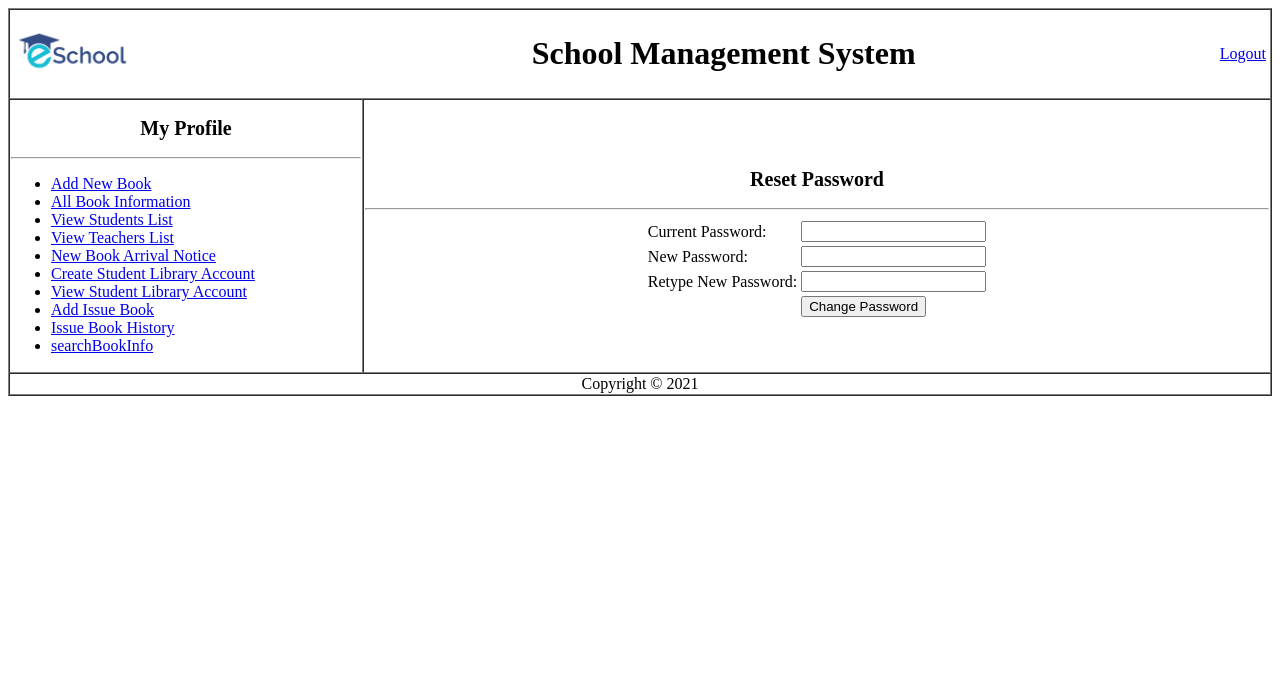
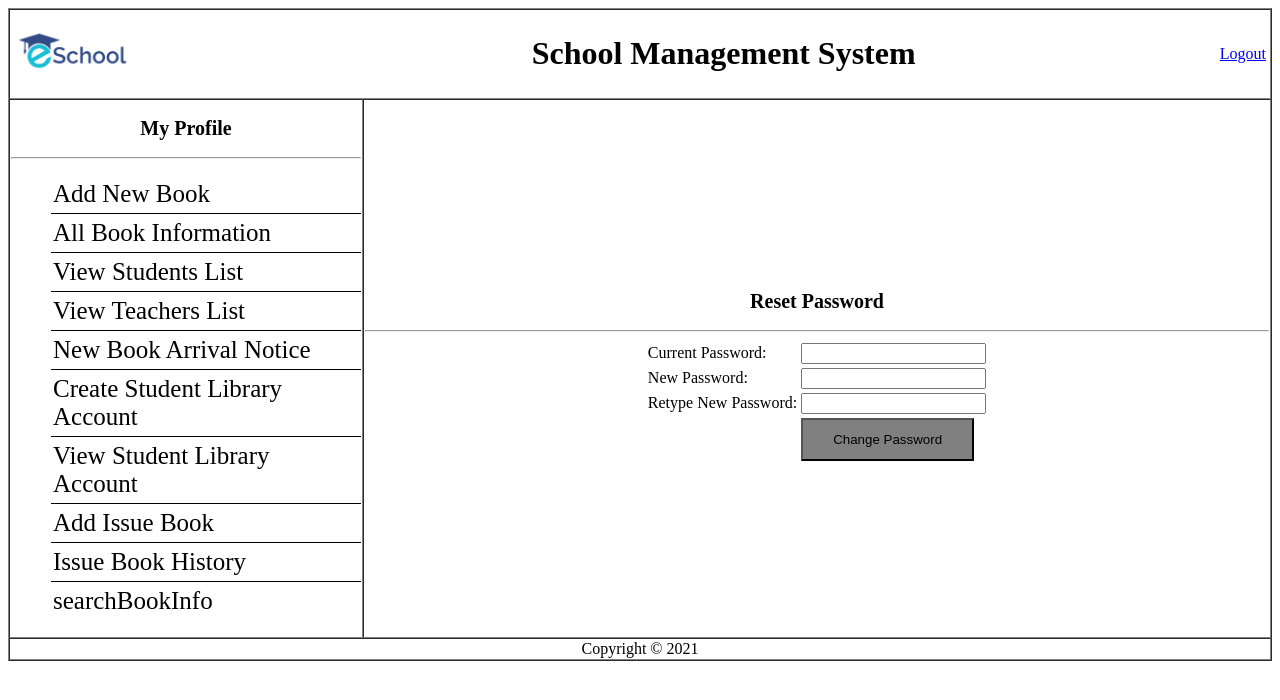
Before and after one commit to AnirbanSahaAnik/School-management-system, a PHP site: page /View/changeLibrarianPassword.php in a window 1280 px wide. Shown: the top 700 px of the page. Run offline with PHP 8.4, Linux system fonts and the light colour scheme; the visitor is signed in with stand-in values (Sample User, id 1).

Commit message:
finishing project

```diff
--- a/Librarian/Controller/bookInfoCheck.php
+++ b/Librarian/Controller/bookInfoCheck.php
@@ -15,7 +15,7 @@ if(isset($_POST['addnewbook'])){
         if($isbn == ""){
             echo "ISBN Field is Must Require";
         }else{
-            if(strlen($isbn) == 4){
+            if(strlen($isbn) == 10){
                 if(is_numeric($isbn)){
                     return $isbn;
                 }else{
@@ -23,7 +23,7 @@ if(isset($_POST['addnewbook'])){
                 }
 
             }else{
-                echo "ISBN Number Should be 4 digit";
+                echo "ISBN Number Should be 10 digit";
             }
         }
     }
--- a/Librarian/View/addnewbook.php
+++ b/Librarian/View/addnewbook.php
@@ -64,7 +64,7 @@
             var Bookcopy = document.getElementById('bookcopy').value;
             var Edition = document.getElementById('edition').value;
             var Bookfile = document.getElementById('bookfile').value;
-            if(Isbn!="" && Isbn.length == 3){
+            if(Isbn!="" && Isbn.length == 9){
                 document.getElementById('msg1').innerHTML="";
                 document.getElementById('isbn').className="success";
             }
@@ -172,7 +172,7 @@
                     </tr>
                     <tr>
                         <td></td>
-                        <td><input type="submit" name="addnewbook" value="Add New Book">
+                        <td id="lol"><input type="submit" name="addnewbook" value="Add New Book">
                             <input type="reset" value="Reset">
                         </td>
                     </tr>
@@ -180,5 +180,4 @@
           </form>
         </td>
       </tr>
-
       <?php include('footer.php'); ?>
--- a/Librarian/View/changeLibrarianPassword.php
+++ b/Librarian/View/changeLibrarianPassword.php
@@ -1,6 +1,4 @@
 <?php $title= "Reset Password";
-// session_start();
-// echo $_SESSION['librarianid'];
 include('header.php');
    ?>
 
@@ -23,6 +21,7 @@ include('header.php');
         <td width="350px">
           <h2 align="center"><a href="viewLibrarianProfile.php">My Profile</a></h2></h2>
           <hr>
+          <div id="sidebar">
           <ul>
             <li><a href="addnewbook.php">Add New Book</a></li>
             <li><a href="allBooksInfo.php">All Book Information</a></li>
@@ -35,8 +34,10 @@ include('header.php');
             <li><a href="issuedBookHistory.php">Issue Book History</a></li>
             <li><a href="searchBookInfo.php">searchBookInfo</a></li>
           </ul>
+          </div>
         </td>
         <td id="main content"><h2 align="center" ><?php echo $title; ?></h2><hr>
+        <div id="chngpass">
         <form action="../Controller/changeLibrarianPassCheck.php" method="POST">
           <table align="center">
           <tr>
@@ -53,11 +54,11 @@ include('header.php');
           </tr>
           <tr>
             <td></td>
-            <td><input type="submit" name="changepassword" value="Change Password"></td>
+            <td><input type="submit" name="changepassword" value="Change Password" id="commonbttnforall"></td>
           </tr>
          </table>
          </form>
-
+         </div>
         </td>
       </tr>
 
--- a/Librarian/View/header.php
+++ b/Librarian/View/header.php
@@ -17,6 +17,6 @@
             border: 3px solid green;
         }
     </style>
-    <link rel="stylesheet" href="../Resources/css/style.css">
+    <link rel="stylesheet" href="../css/style.css">
 </head>
 <body>
--- a/Librarian/View/viewBookInfo.php
+++ b/Librarian/View/viewBookInfo.php
@@ -42,7 +42,7 @@ $bookinfo =  viewBookInfo($serialno);
         </td>
         <td id="main content"><h2 align="center" ><?php echo $title; ?></h2><hr>
 
-
+        <div id="notice">
     <table border="1">
     <tr>
             <th>ISBN</th>
@@ -64,5 +64,6 @@ $bookinfo =  viewBookInfo($serialno);
         </tr>
       </table>
           </div>
+        </div>
 
       <?php include('footer.php'); ?>
--- a/Librarian/View/viewLibrarianProfile.php
+++ b/Librarian/View/viewLibrarianProfile.php
@@ -41,7 +41,7 @@ $librarianinfo =  viewLibrarianProfile($librarianid);
           </div>
         </td>
         <td id="main content">
-
+        <div id="notice">
         <table border="1">
         <tr>
             <th>Librarian ID</th>
@@ -63,7 +63,7 @@ $librarianinfo =  viewLibrarianProfile($librarianid);
             <!-- <td><?php echo $librarianinfo['p_address']; ?></td> -->
             <td><a href="changeLibrarianPassword.php">Reset Password</a></td>
         </tr>
-   </table>
+   </table></div>
     </div>
 
 <?php include('footer.php'); ?>
--- a/Librarian/Resources/css/style.css
+++ b/Librarian/css/style.css
@@ -64,3 +64,14 @@
 #notice table tr td{
 
 }
+/* //now// */
+#commonbttnforall{
+    padding: 12px 30px;
+    background-color: grey;
+
+  }
+#commonbttnforall:hover{
+    background-color: lightblue;
+    border-radius: 8px;
+
+  }
```
Also changed, not shown: Librarian/Resources/book/index.jpg (deleted), Librarian/Resources/book/photo-1557682250-33bd709cbe85.jpg (deleted), Librarian/Resources/book/the cold millions.jpg (deleted).
